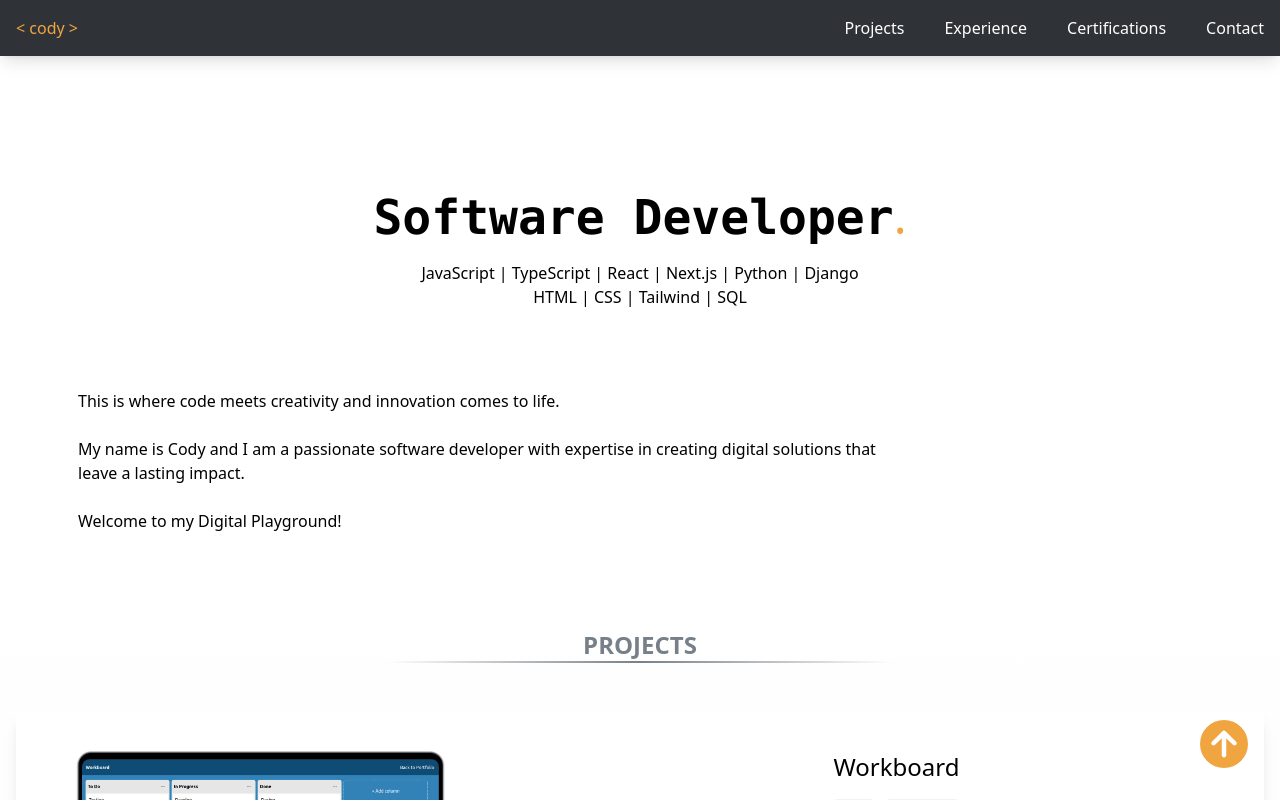
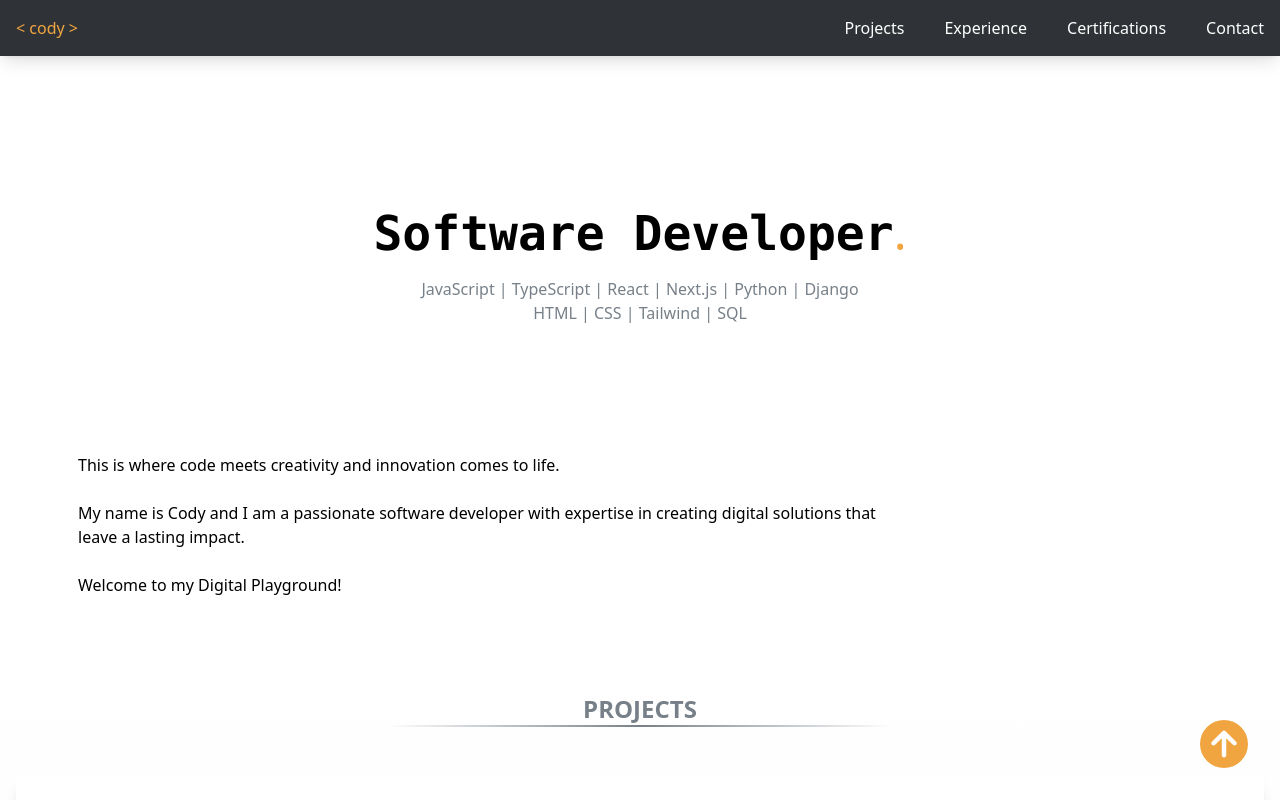
Before and after one commit to Cody06/Portfolio, a Next.js app: page / in a window 1280 px wide. Shown: the top 800 px of the page. Built offline with nearby package versions, Linux system fonts and the light colour scheme.

Commit message:
Add more space to header

```diff
--- a/src/components/Home/components/Header/index.tsx
+++ b/src/components/Home/components/Header/index.tsx
@@ -19,7 +19,7 @@ const Header: React.FC<Props> = ({ showAnimation }) => {
         <header id="header">
             <TopNav showAnimation={showAnimation} />
             <div className="content-max-width mx-auto px-4">
-                <div className="flex flex-col items-center gap-y-5 pt-48">
+                <div className="flex flex-col items-center gap-y-5 pt-32 md:pt-52">
                     <h1 className="text-3xl md:text-5xl text-center">
                         <span
                             className={`font-bold font-mono ${showAnimation && 'multi-line-type'}`}
@@ -35,20 +35,22 @@ const Header: React.FC<Props> = ({ showAnimation }) => {
                             showAnimation && 'animate-fade-in-up'
                         }`}
                     >
-                        <h2>{technologies}</h2>
-                        <h2>{secondaryTechnologies}</h2>
+                        <h2 className="text-grey-100">{technologies}</h2>
+                        <h2 className="text-grey-100">{secondaryTechnologies}</h2>
                     </div>
                 </div>
 
                 <div className="flex justify-around">
                     <p
-                        className={`md:basis-2/3 mt-20 mb-4 ${showAnimation && 'animate-fade-in'}`}
+                        className={`md:basis-2/3 mt-14 md:mt-32 mb-4 ${
+                            showAnimation && 'animate-fade-in'
+                        }`}
                         style={{ whiteSpace: 'pre-line' }}
                     >
                         {headlineParagraph}
                     </p>
 
-                    <div className="hidden md:block">
+                    <div className="hidden md:block pt-4">
                         <Logo showAnimation={showAnimation} />
                     </div>
                 </div>
```
